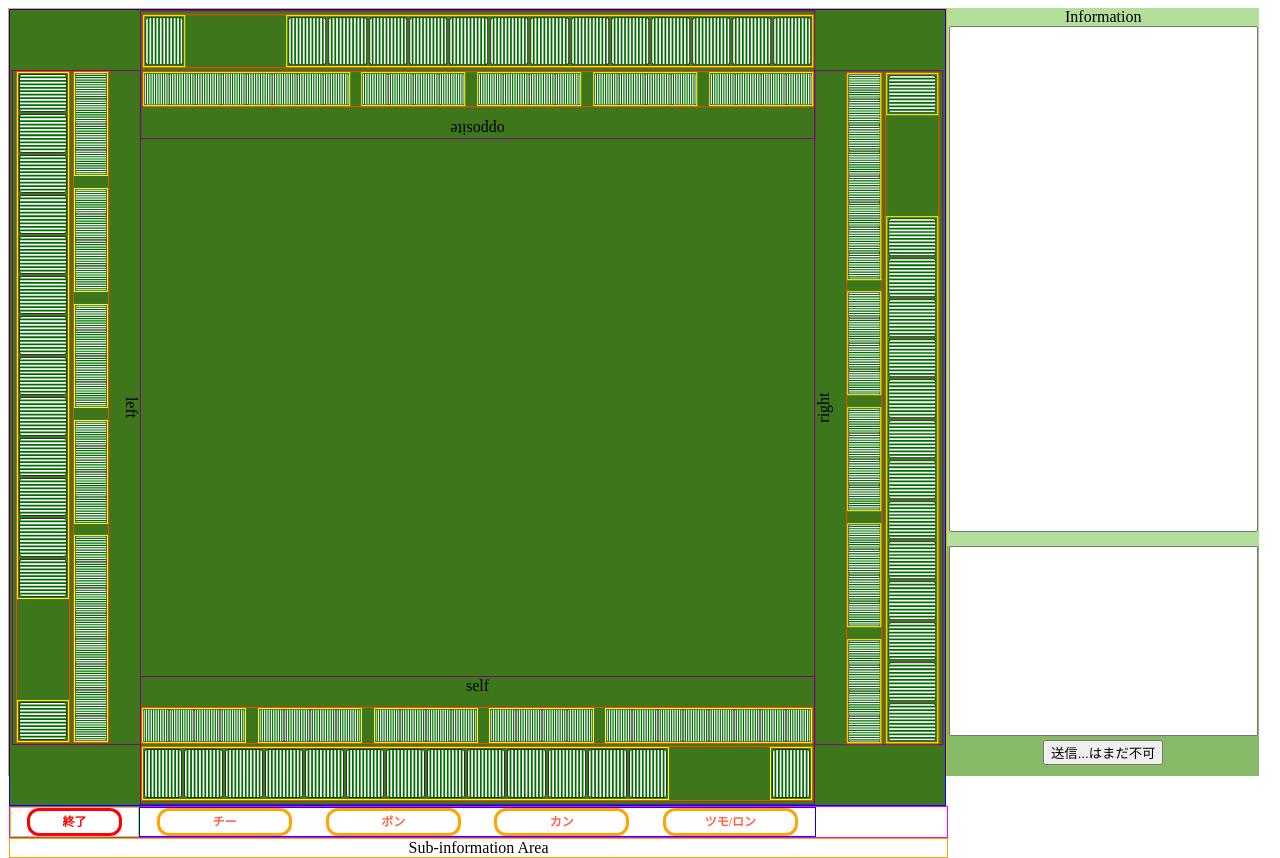
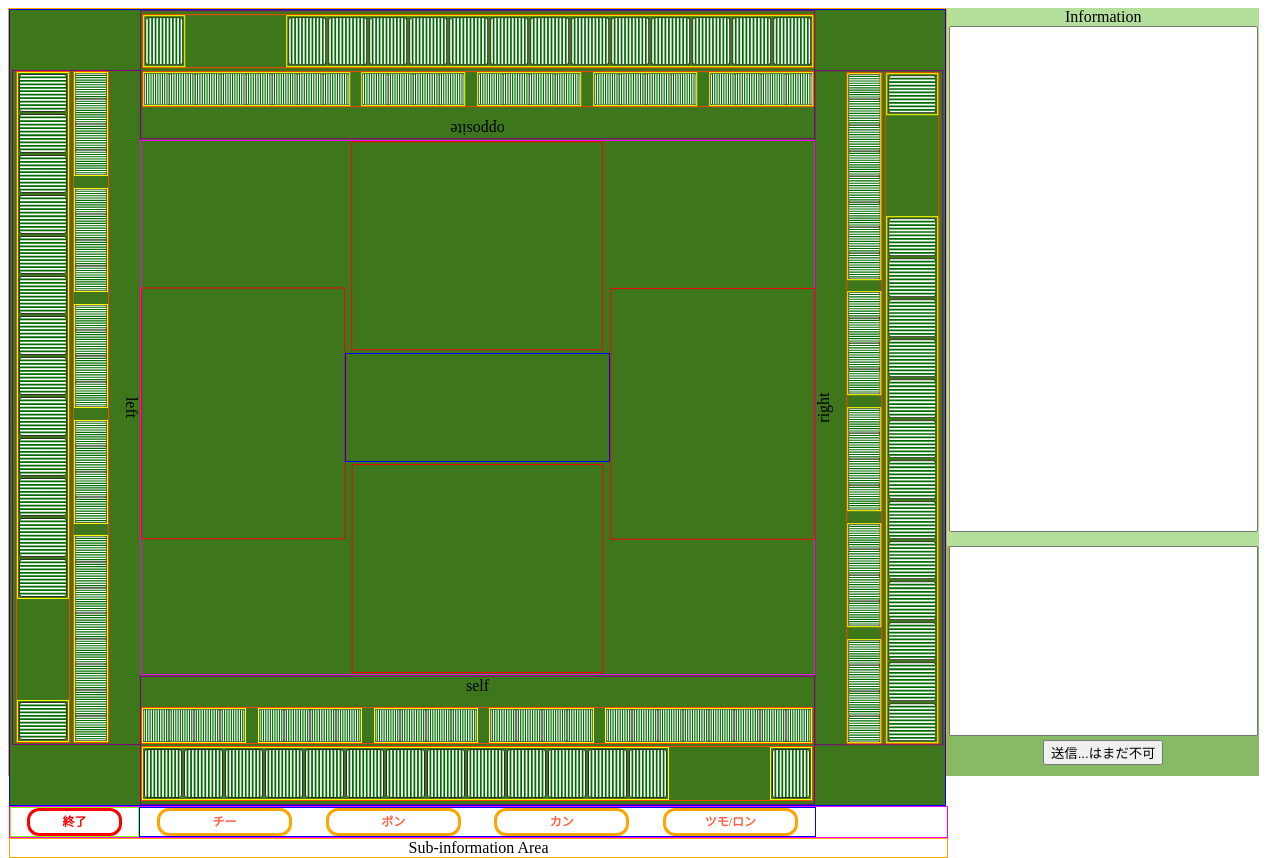
Before and after one commit to e-freak/chmapp, an Electron app: page app/html/game.html in a window 1280 px wide. Drawn offline with Linux system fonts and the light colour scheme; a web font is replaced by a local one.

Commit message:
捨て牌エリア、山牌情報エリアを作成

```diff
--- a/app/css/game.css
+++ b/app/css/game.css
@@ -171,6 +171,87 @@ div.total-field > div.game-field > div.play-field > div[class$="player"] > div[c
     min-width: 17px;
 }
 
+/* 卓中央の捨て牌と情報エリア */
+div.total-field > div.game-field > div.play-field > div.table-center {
+    position: absolute;
+    width: 72%;
+    height: 67%;
+    top: 0;
+    bottom: 0;
+    left: 0;
+    right: 0;
+    margin: auto;
+    border: 1px solid magenta;
+}
+
+/* 捨て牌エリア（プレイヤー） */
+div.total-field > div.game-field > div.play-field > div.table-center > div.self-discards {
+    position: absolute;
+    width: 39%; /* 改変時は注意（手牌の牌を横6縦4にならべたサイズ） */
+    height: 41%; /* 改変時は注意（手牌の牌を横6縦4にならべたサイズ） */
+    bottom: 0;
+    left: 0;
+    right: 0;
+    margin: auto;
+    transform-origin: bottom;
+    transform:scale(0.95);
+    border: 1px solid red;
+}
+
+/* 捨て牌エリア（上家） */
+div.total-field > div.game-field > div.play-field > div.table-center > div.left-discards {
+    position: absolute;
+    width: 39%; /* 改変時は注意（手牌の牌を横6縦4にならべたサイズ） */
+    height: 40%; /* 改変時は注意（手牌の牌を横6縦4にならべたサイズ） */
+    bottom: 50%; /* 親要素の縦の中央までずれる */
+    left: 0;
+    margin: auto;
+    transform-origin: left bottom;
+    transform: rotate(-90deg) translate(-50%, 95%) scale(0.95); /* 左下を原点に反時計周りに90度回転させ、右に自身分のサイズ移動し、下に自身の半分分移動する */
+    border: 1px solid red;
+}
+
+/* 捨て牌エリア（対面） */
+div.total-field > div.game-field > div.play-field > div.table-center > div.opposite-discards {
+    position: absolute;
+    width: 39%; /* 改変時は注意（手牌の牌を横6縦4にならべたサイズ） */
+    height: 41%; /* 改変時は注意（手牌の牌を横6縦4にならべたサイズ） */
+    top: 0;
+    left: 0;
+    right: 0;
+    margin: auto;
+    transform-origin: top;
+    transform:rotate(-180deg) translate(0%, -95%) scale(0.95);
+    border: 1px solid red;
+}
+
+/* 捨て牌エリア（下家） */
+div.total-field > div.game-field > div.play-field > div.table-center > div.right-discards {
+    position: absolute;
+    width: 39%; /* 改変時は注意（手牌の牌を横6縦4にならべたサイズ） */
+    height: 40%; /* 改変時は注意（手牌の牌を横6縦4にならべたサイズ） */
+    bottom: 50%; /* 親要素の縦の中央までずれる */
+    right: 0;
+    margin: auto;
+    transform-origin: right bottom;
+    transform: rotate(90deg) translate(50%, 95%) scale(0.95); /* 右下を原点に反時計周りに90度回転させ、右に自身分のサイズ移動し、下に自身の半分分移動する */
+    border: 1px solid red;
+}
+
+/* 山牌情報エリア */
+div.total-field > div.game-field > div.play-field > div.table-center > div.info-area-center {
+    position: absolute;
+    width: 39%; /* 改変時は注意（捨て牌エリアとの兼ね合い） */
+    height: 20%; /* 改変時は注意（捨て牌エリアとの兼ね合い） */
+    top: 0;
+    bottom: 0;
+    left: 0;
+    right: 0;
+    margin: auto;
+    border: 1px solid blue;
+}
+
+
 /* 操作ボタン情報表示エリア */
 div.total-field > div.game-field > div.controller-field {
     width: 100%;
--- a/app/html/game.html
+++ b/app/html/game.html
@@ -252,6 +252,13 @@
                             </div>
                         </div>
                     </div>
+                    <div class="table-center">
+                        <div class="self-discards"></div>
+                        <div class="left-discards"></div>
+                        <div class="opposite-discards"></div>
+                        <div class="right-discards"></div>
+                        <div class="info-area-center"></div>
+                    </div>
                 </div>
                 <div class="controller-field">
                     <div class="system-buttons">
```
